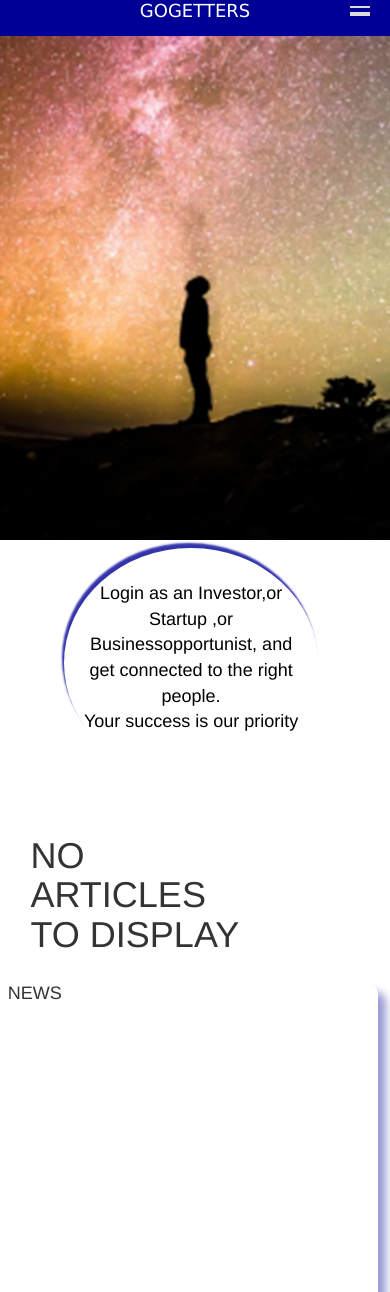
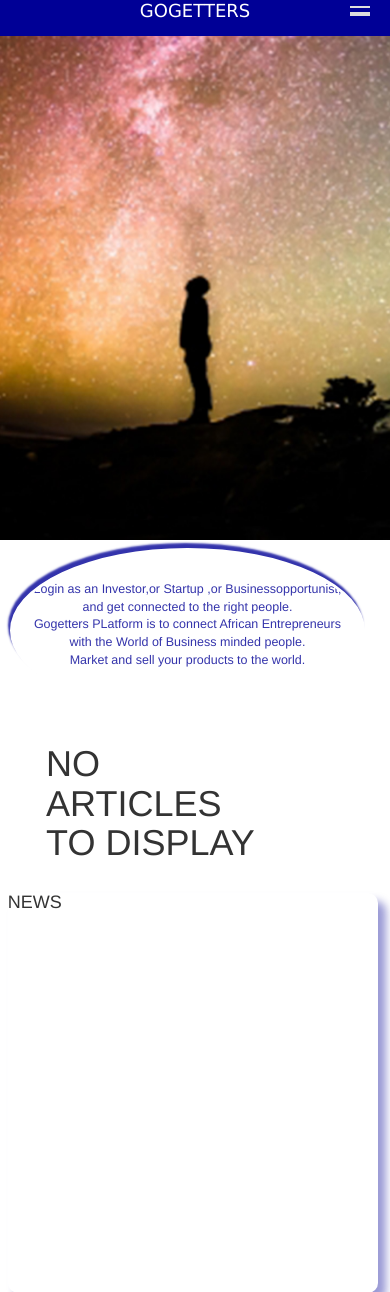
Before and after one commit to damak27/gogetter, a Django app: template success/templates/success/home_page.html in a window 390 px wide. Shown: the top 1292 px of the page. Run offline with Django 3.2, Linux system fonts and the light colour scheme; the template is opened without the code that fills it, so the values that code supplies are empty; some libraries are stand-ins or nearby versions.

Commit message:
something done

```diff
--- a/success/static/css/articles_homepage.css
+++ b/success/static/css/articles_homepage.css
@@ -132,9 +132,10 @@
     /* the home page that shows the user name when they login*/
 
     .profile p {
-        font-size: 18px;
+        font-size: 14.5px;
         padding: 30px 10px 30px;
         text-align: center;
+        color: rgba(0, 0, 150, 0.8);
     }
     /* random item of quotes to be display to the user when they login*/
 
@@ -154,7 +155,8 @@
     @media only screen and (min-width:150px) and (max-width:680px) {
         .main_content {
             width: 80%;
-            margin-left: -5%;
+            margin-left: -1%;
+            margin-top: -10%;
         }
         .articles {
             width: 160%;
@@ -170,6 +172,18 @@
             margin-left: 0px;
             margin-bottom: 0px;
         }
+        .profile {
+            width: 91%;
+            margin-left: 10px;
+            overflow: hidden;
+        }
+    }
+
+    .profile p {
+        overflow: hidden;
+        font-size: 12.5px;
+        text-align: center;
+        color: rgba(0, 0, 150, 0.8);
     }
 
     @media (min-width: 576px) {
--- a/success/templates/success/about_us.html
+++ b/success/templates/success/about_us.html
@@ -124,8 +124,8 @@
 
                 </content>
                 <footer>
-                    <p> If you are a start up or an investor
-                        <span class="join">  <a href="{% url 'success:login' %} ">Join_us </a></span>
+                    <p> If you are a start up or an investor or a businessopportunist ,join us today to make the world a global business hub.
+                        <span class="join">  <a href=" ">Click here to read more about our mission </a></span>
                     </p>
 
                 </footer>
--- a/success/templates/success/home_page.html
+++ b/success/templates/success/home_page.html
@@ -29,8 +29,10 @@
 
 
 {% endfor %} {% else %}
-<p> Login as an Investor,or Startup ,or Businessopportunist, and get connected to the right people.<br> Your success is our priority </a>
-</p>{% endif %}
+<p> Login as an Investor,or Startup ,or Businessopportunist, and get connected to the right people.<br> Gogetters PLatform is to connect African Entrepreneurs with the World of Business minded people.<br>Market and sell your products to the world.
+</p>
+
+{% endif %}
 
 </div>
 
```
